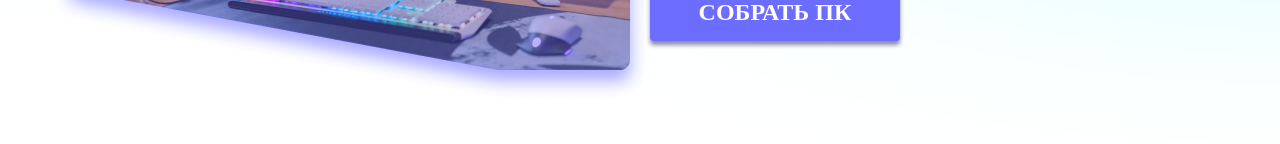
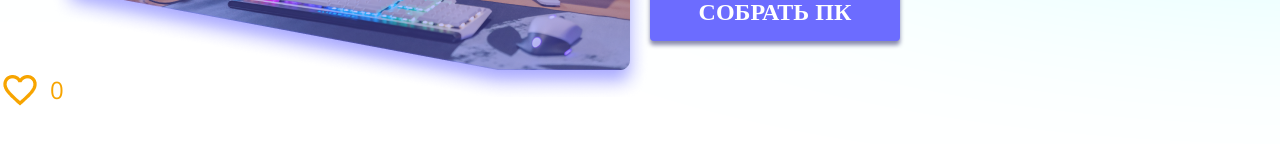
Before and after one commit to konyasharin/PCShop, a React (Vite) app in the folder frontend/: page / in a window 1280 px wide. Shown: the part 542-686 px from the top of the page. Built offline with nearby package versions, Linux system fonts and the light colour scheme.

Commit message:
add Like component and useLike hook

```diff
--- /dev/null
+++ b/frontend/src/components/Like/Like.module.css
@@ -0,0 +1,15 @@
+.like img {
+    cursor: pointer;
+    margin-right: 10px;
+}
+
+.like span {
+    font-size: 24px;
+    font-weight: 400;
+    color: #F7A400;
+}
+
+.like{
+    display: flex;
+    align-items: center;
+}
--- /dev/null
+++ b/frontend/src/components/Like/Like.tsx
@@ -0,0 +1,20 @@
+import useLike from '../../hooks/useLike.ts';
+import heartActive from '../../assets/heart-active.png';
+import heartDisabled from '../../assets/heart-disabled.png';
+import styles from './Like.module.css';
+
+function Like() {
+  const { likes, isActive, setIsActiveHandle } = useLike();
+  return (
+    <div className={styles.like}>
+      <img
+        src={isActive ? heartActive : heartDisabled}
+        alt="like"
+        onClick={() => setIsActiveHandle(!isActive)}
+      />
+      <span>{likes}</span>
+    </div>
+  );
+}
+
+export default Like;
--- /dev/null
+++ b/frontend/src/hooks/useLike.ts
@@ -0,0 +1,23 @@
+import { useState } from 'react';
+
+function useLike() {
+  const [likes, setLikes] = useState(0);
+  const [isActive, setIsActive] = useState(false);
+
+  function setIsActiveHandle(newIsActive: boolean) {
+    setIsActive(newIsActive);
+    if (newIsActive) {
+      setLikes(likes + 1);
+    } else {
+      setLikes(likes - 1);
+    }
+  }
+
+  return {
+    likes,
+    isActive,
+    setIsActiveHandle,
+  };
+}
+
+export default useLike;
--- a/frontend/src/pages/MainPage/MainPage.tsx
+++ b/frontend/src/pages/MainPage/MainPage.tsx
@@ -1,6 +1,7 @@
 import Header from '../../components/Header/Header.tsx';
 import Inform from '../../components/Main/Inform.tsx';
 import styles from './MainPage.module.css';
+import Like from '../../components/Like/Like.tsx';
 
 function MainPage() {
   return (
@@ -11,6 +12,7 @@ function MainPage() {
       </div>
       <Header />
       <Inform />
+      <Like />
     </>
   );
 }
```
Also changed, not shown: frontend/src/assets/heart-active.png (added), frontend/src/assets/heart-disabled.png (added), frontend/src/components/Header/Search/SearchWindow/SearchWindow.module.css (line endings or trailing spaces).
